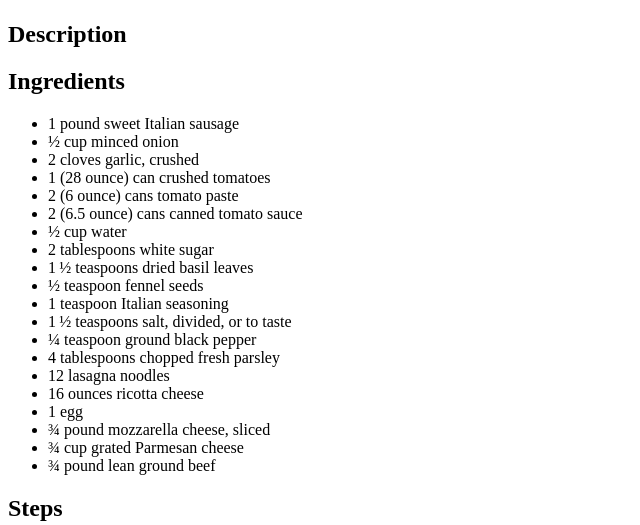
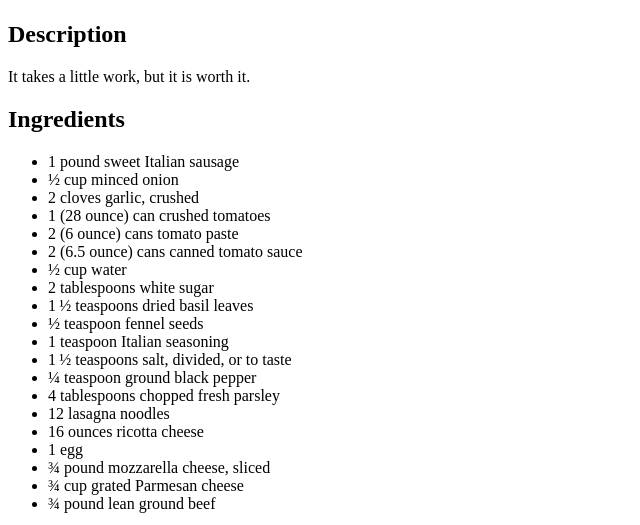
Before and after one commit to CetO-hub/odin-recipes, a plain HTML site: page recipes/lasagna.html in a window 1280 px wide. Shown: the part 383-908 px from the top of the page, without its empty margins (0-640 px from the left). Drawn offline with Linux system fonts and the light colour scheme.

Commit message:
Add short description of dish to the lasagna.html
Add short description of dish to the lasagna.html

Description has already been commited in the last commit, however it
was saved after the commit message has been written. So it was not
present in the last commit.

```diff
--- a/recipes/lasagna.html
+++ b/recipes/lasagna.html
@@ -12,6 +12,7 @@
       alt="finished lasagna dish"
     />
     <h2>Description</h2>
+    It takes a little work, but it is worth it.
     <h2>Ingredients</h2>
     <ul>
       <li>1 pound sweet Italian sausage</li>
```
